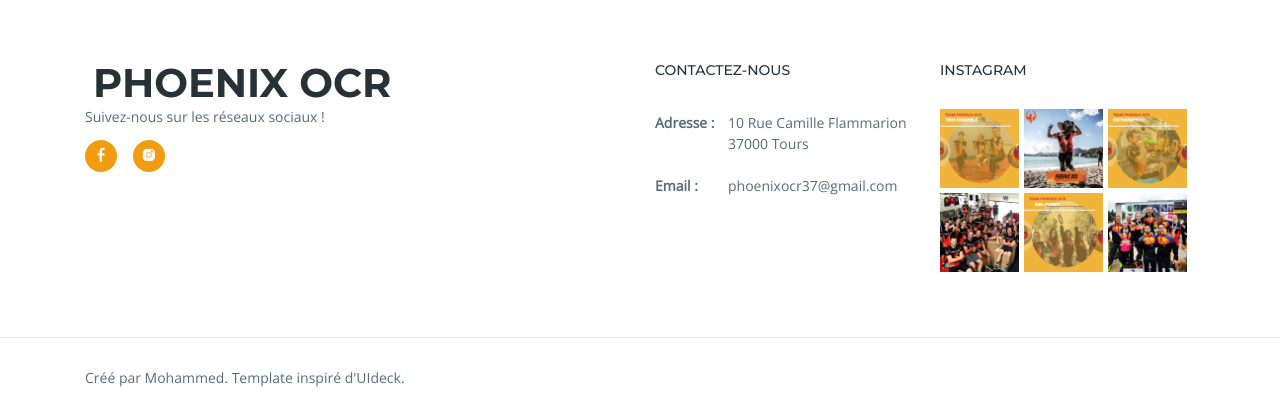
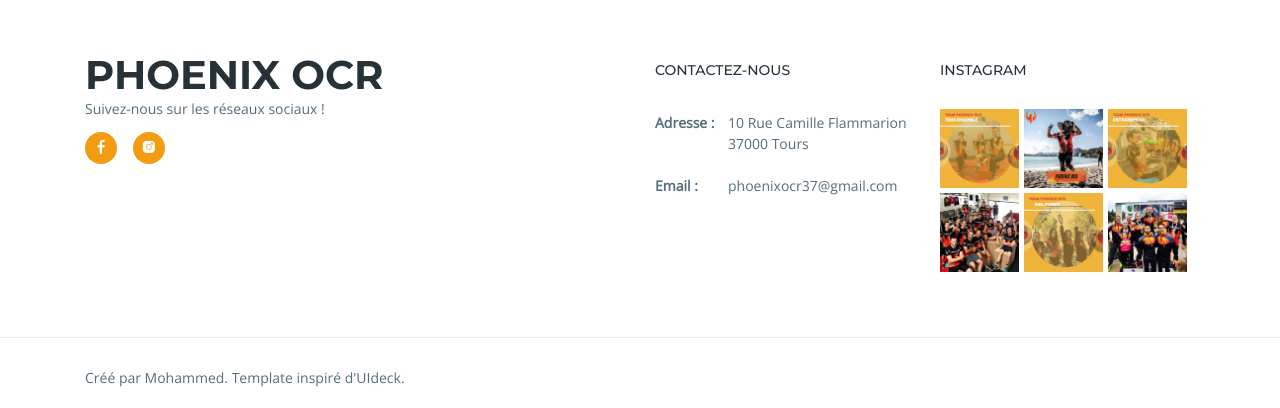
Before and after one commit to phoenixocr/web, a plain HTML site: page index.html in a window 1280 px wide. Shown: the part 8196-8604 px from the top of the page. Drawn offline with nearby package versions, Linux system fonts and the light colour scheme; files whose address does not match are found by name.

Commit message:
Update main.css

```diff
--- a/css/main.css
+++ b/css/main.css
@@ -2238,7 +2238,7 @@ footer .footer-Content {
   font-size: 40px;
   font-weight: 700;
   color: #263238;
-  margin: 8px;
+  margin-bottom: 8px;
 }
 
 .textwidget {
```
